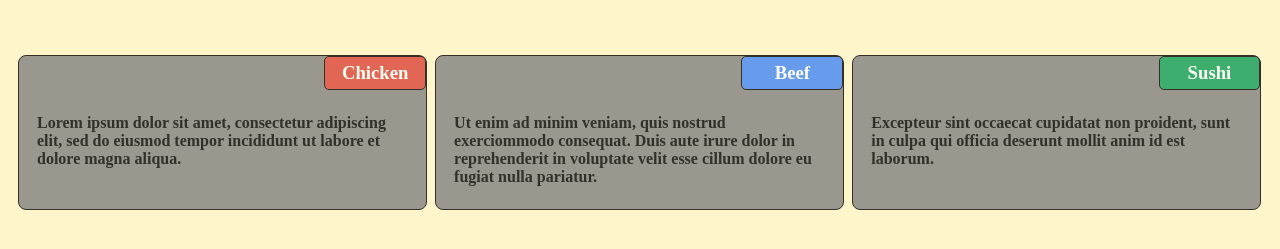
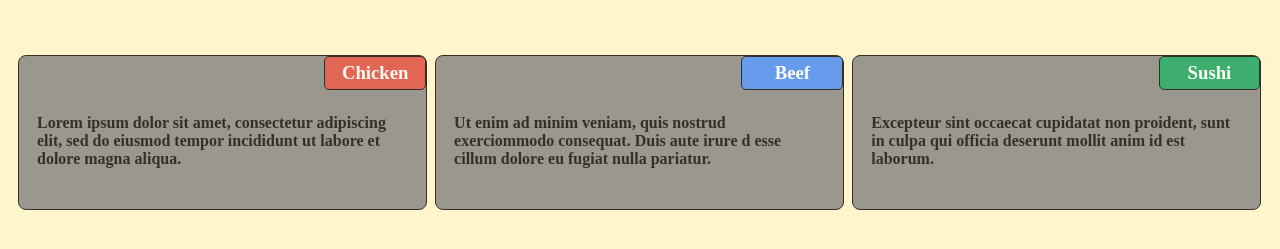
Before and after one commit to Shivam2510/assignment-2, a plain HTML site: page index.html in a window 1280 px wide. Shown: the part 165-414 px from the top of the page. Drawn offline with Linux system fonts and the light colour scheme.

Commit message:
Update index.html

```diff
--- a/index.html
+++ b/index.html
@@ -27,7 +27,7 @@
             <section>
               <h3><div id="beef">Beef</div></h3>
             <p>
-             Ut enim ad minim veniam, quis nostrud exerciommodo consequat. Duis aute irure dolor in reprehenderit in voluptate velit esse cillum dolore eu fugiat nulla pariatur.
+             Ut enim ad minim veniam, quis nostrud exerciommodo consequat. Duis aute irure d esse cillum dolore eu fugiat nulla pariatur.
             </p>
           </section>
           </div>
```
